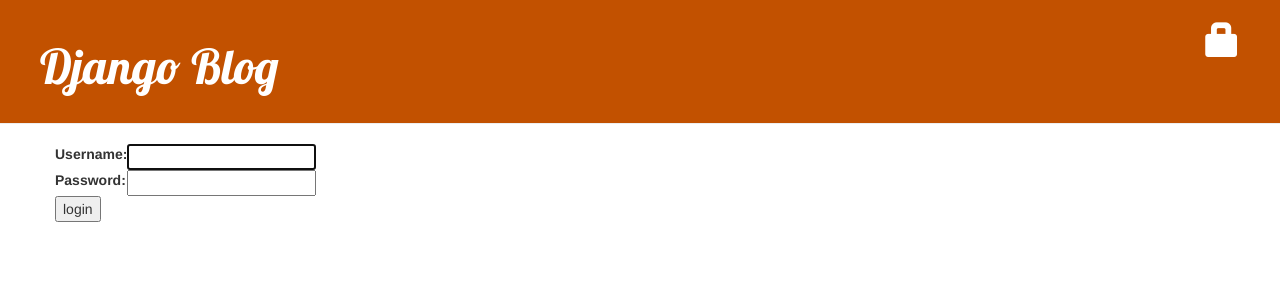
After one commit to 23matt/my-first-blog, a Django app: page /accounts/login/ in a window 1280 px wide. The commit adds this page. Shown: the top 300 px of the page. Run offline with Django 3.2, Linux system fonts and the light colour scheme; some libraries are stand-ins or nearby versions.

Commit message:
Added login/logout function

```diff
--- a/blog/templates/blog/base.html
+++ b/blog/templates/blog/base.html
@@ -18,6 +18,11 @@
         {% if user.is_authenticated %}
         <a href="{% url 'post_new' %}" class="top-menu"><span class="glyphicon glyphicon-plus"></span></a>
         <a href="{% url 'post_draft_list' %}" class="top-menu"><span class="glyphicon glyphicon-edit"></span></a>
+        <p class="top-menu">Hello {{ user.username }}
+            <small>(<a href="{% url 'logout'%}">Log out</a>)</small>
+        </p>
+        {% else %}
+        <a href="{% url 'login' %}" class="top-menu"><span class="glyphicon glyphicon-lock"></span></a>
         {% endif %}
         <h1><a href="/">Django Blog</a></h1>
     </div>
--- /dev/null
+++ b/blog/templates/registration/login.html
@@ -0,0 +1,24 @@
+{% extends 'blog/base.html' %}
+
+
+{% block content %}
+{% if form.errors %}
+<p>Your username and password didn't match. Please try again.</p>
+{% endif %}
+
+<form action="{% url 'login' %}" method="post">
+    {% csrf_token %}
+    <table>
+        <tr>
+            <td>{{ form.username.label_tag }}</td>
+            <td>{{ form.username }}</td>
+        </tr>
+        <tr>
+            <td>{{ form.password.label_tag }}</td>
+            <td>{{ form.password }}</td>
+        </tr>
+    </table>
+    <input type="submit" value="login">
+    <input type="hidden" name="next" value={{ next }}>
+</form>
+{% endblock %}
--- a/mysite/settings.py
+++ b/mysite/settings.py
@@ -70,6 +70,7 @@ TEMPLATES = [
 
 WSGI_APPLICATION = 'mysite.wsgi.application'
 
+LOGIN_REDIRECT_URL = '/'
 
 # Database
 # https://docs.djangoproject.com/en/2.0/ref/settings/#databases
--- a/mysite/urls.py
+++ b/mysite/urls.py
@@ -16,7 +16,11 @@ Including another URLconf
 from django.contrib import admin
 from django.urls import path, include
 
+from django.contrib.auth import views
+
 urlpatterns = [
     path('admin/', admin.site.urls),
+    path('accounts/login/', views.LoginView.as_view(), name='login'),
+    path('accounts/logout/', views.LogoutView.as_view(next_page='/'), name='logout'),
     path('', include('blog.urls')),
 ]
```
Also changed, not shown: blog/views.py (+7 -0 lines).
